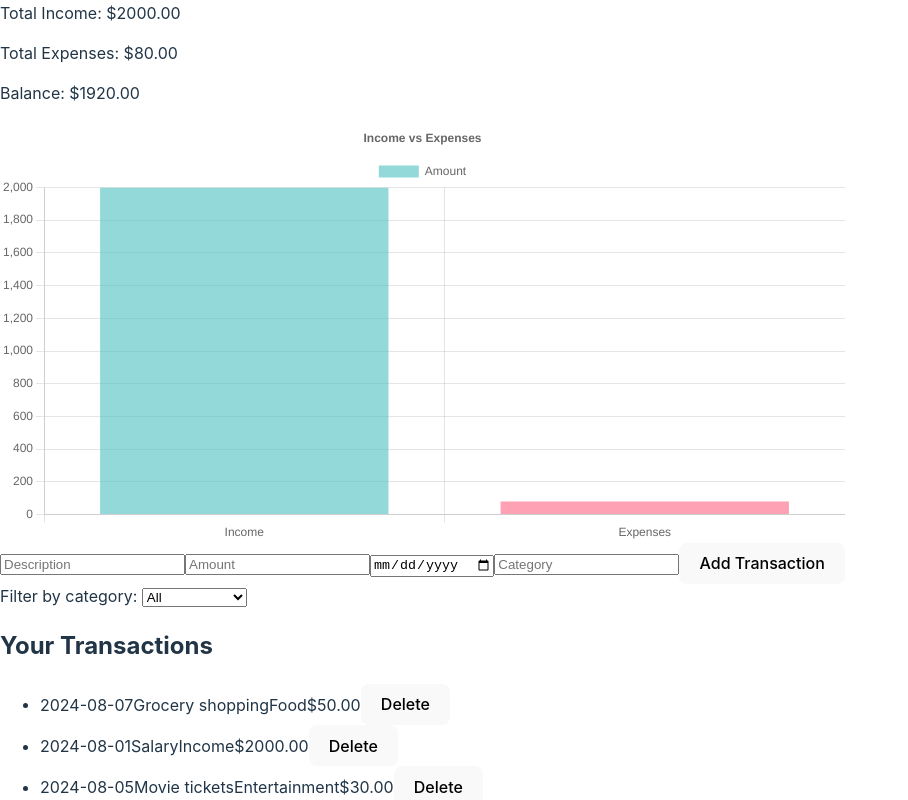
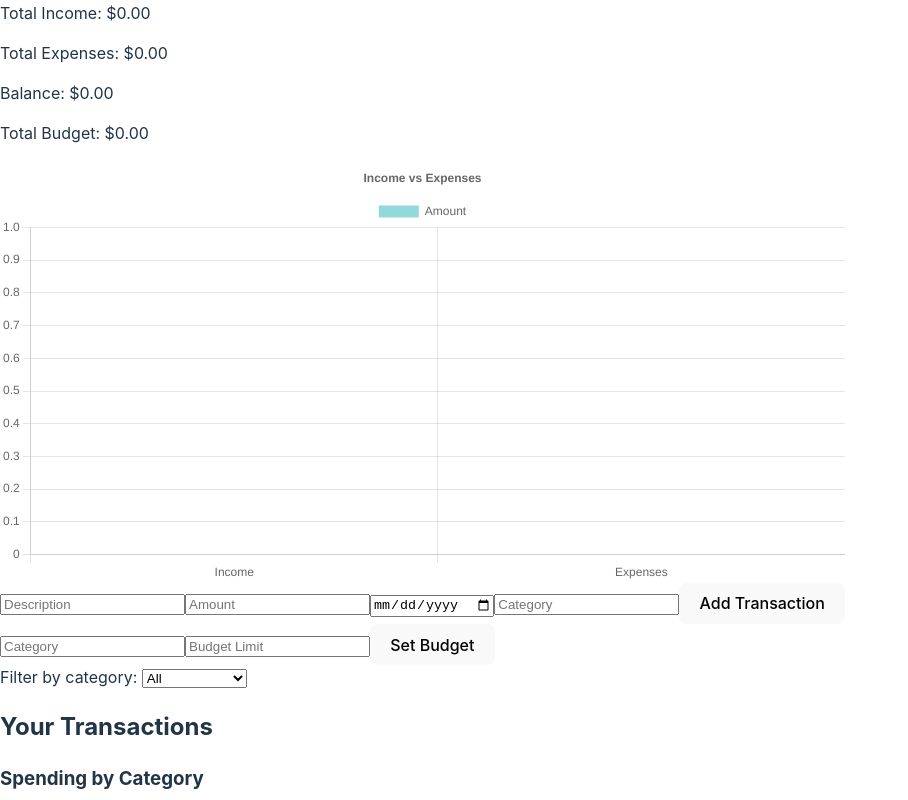
Before and after one commit to narasimha-1511/personal-finance-dashboard, a React (Vite) app: page / in a window 1280 px wide. Shown: the part 180-980 px from the top of the page, without its empty margins (0-908 px from the left). Built offline with nearby package versions, Linux system fonts and the light colour scheme.

Commit message:
implemented a budget tracking settings

```diff
--- a/src/App.jsx
+++ b/src/App.jsx
@@ -3,35 +3,18 @@ import Dashboard from "./components/Dashboard";
 import TransactionForm from "./components/TransactionForm";
 import CategoryFilter from "./components/CategoryFilter";
 import Summary from "./components/Summary";
+import BudgetForm from "./components/BudgetForm";
+import BudgetList from "./components/BudgetList";
 
 function App() {
   const [transactions, setTransactions] = useState(() => {
     const savedTransactions = localStorage.getItem("transactions");
-    return savedTransactions
-      ? JSON.parse(savedTransactions)
-      : [
-          {
-            id: 1,
-            description: "Grocery shopping",
-            amount: -50,
-            date: "2024-08-07",
-            category: "Food",
-          },
-          {
-            id: 2,
-            description: "Salary",
-            amount: 2000,
-            date: "2024-08-01",
-            category: "Income",
-          },
-          {
-            id: 3,
-            description: "Movie tickets",
-            amount: -30,
-            date: "2024-08-05",
-            category: "Entertainment",
-          },
-        ];
+    return savedTransactions ? JSON.parse(savedTransactions) : [];
+  });
+
+  const [budgets, setBudgets] = useState(() => {
+    const savedBudgets = localStorage.getItem("budgets");
+    return savedBudgets ? JSON.parse(savedBudgets) : [];
   });
 
   const [selectedCategory, setSelectedCategory] = useState("All");
@@ -39,6 +22,10 @@ function App() {
   useEffect(() => {
     localStorage.setItem("transactions", JSON.stringify(transactions));
   }, [transactions]);
+
+  useEffect(() => {
+    localStorage.setItem("budgets", JSON.stringify(budgets));
+  }, [budgets]);
 
   const addTransaction = (newTransaction) => {
     setTransactions((prevTransactions) => [
@@ -53,6 +40,17 @@ function App() {
     );
   };
 
+  const addBudget = (newBudget) => {
+    setBudgets((prevBudgets) => [
+      ...prevBudgets,
+      { ...newBudget, id: Date.now() },
+    ]);
+  };
+
+  const deleteBudget = (id) => {
+    setBudgets((prevBudgets) => prevBudgets.filter((b) => b.id !== id));
+  };
+
   const filteredTransactions =
     selectedCategory === "All"
       ? transactions
@@ -61,8 +59,9 @@ function App() {
   return (
     <div className="App">
       <h1>Personal Finance Dashboard</h1>
-      <Summary transactions={transactions} />
+      <Summary transactions={transactions} budgets={budgets} />
       <TransactionForm onAddTransaction={addTransaction} />
+      <BudgetForm onAddBudget={addBudget} />
       <CategoryFilter
         selectedCategory={selectedCategory}
         onCategoryChange={setSelectedCategory}
@@ -71,6 +70,11 @@ function App() {
         transactions={filteredTransactions}
         onDeleteTransaction={deleteTransaction}
       />
+      <BudgetList
+        budgets={budgets}
+        transactions={transactions}
+        onDeleteBudget={deleteBudget}
+      />
     </div>
   );
 }
--- /dev/null
+++ b/src/components/BudgetForm.jsx
@@ -0,0 +1,35 @@
+import React, { useState } from "react";
+
+function BudgetForm({ onAddBudget }) {
+  const [category, setCategory] = useState("");
+  const [limit, setLimit] = useState("");
+
+  const handleSubmit = (e) => {
+    e.preventDefault();
+    onAddBudget({ category, limit: parseFloat(limit) });
+    setCategory("");
+    setLimit("");
+  };
+
+  return (
+    <form onSubmit={handleSubmit}>
+      <input
+        type="text"
+        placeholder="Category"
+        value={category}
+        onChange={(e) => setCategory(e.target.value)}
+        required
+      />
+      <input
+        type="number"
+        placeholder="Budget Limit"
+        value={limit}
+        onChange={(e) => setLimit(e.target.value)}
+        required
+      />
+      <button type="submit">Set Budget</button>
+    </form>
+  );
+}
+
+export default BudgetForm;
--- /dev/null
+++ b/src/components/BudgetItem.jsx
@@ -0,0 +1,33 @@
+import React from "react";
+
+function BudgetItem({ budget, transactions, onDelete }) {
+  const spent = transactions
+    .filter((t) => t.category === budget.category && t.amount < 0)
+    .reduce((sum, t) => sum + Math.abs(t.amount), 0);
+
+  const percentage = (spent / budget.limit) * 100;
+
+  return (
+    <div className="BudgetItem">
+      <h3>{budget.category}</h3>
+      <p>Budget: ${budget.limit}</p>
+      <p>Spent: ${spent.toFixed(2)}</p>
+      <div className="progress-bar">
+        <div
+          className="progress"
+          style={{
+            width: `${Math.min(percentage, 100)}%`,
+            backgroundColor: percentage > 100 ? "red" : "green",
+          }}
+        ></div>
+      </div>
+      <p>{percentage.toFixed(2)}% used</p>
+      {percentage > 90 && (
+        <p className="warning">Warning: Approaching budget limit!</p>
+      )}
+      <button onClick={() => onDelete(budget.id)}>Delete Budget</button>
+    </div>
+  );
+}
+
+export default BudgetItem;
--- /dev/null
+++ b/src/components/BudgetList.jsx
@@ -0,0 +1,20 @@
+import React from "react";
+import BudgetItem from "./BudgetItem";
+
+function BudgetList({ budgets, transactions, onDeleteBudget }) {
+  return (
+    <div className="BudgetList">
+      <h2>Budget Tracking</h2>
+      {budgets.map((budget) => (
+        <BudgetItem
+          key={budget.id}
+          budget={budget}
+          transactions={transactions}
+          onDelete={onDeleteBudget}
+        />
+      ))}
+    </div>
+  );
+}
+
+export default BudgetList;
--- a/src/components/Summary.jsx
+++ b/src/components/Summary.jsx
@@ -1,7 +1,7 @@
 import React from "react";
 import IncomeExpenseChart from "./IncomeExpenseChart";
 
-function Summary({ transactions }) {
+function Summary({ transactions, budgets }) {
   const income = transactions
     .filter((t) => t.amount > 0)
     .reduce((sum, t) => sum + t.amount, 0);
@@ -12,6 +12,8 @@ function Summary({ transactions }) {
 
   const balance = income - expenses;
 
+  const totalBudget = budgets.reduce((sum, b) => sum + b.limit, 0);
+
   return (
     <div className="Summary">
       <h2>Financial Summary</h2>
@@ -19,6 +21,7 @@ function Summary({ transactions }) {
         <p>Total Income: ${income.toFixed(2)}</p>
         <p>Total Expenses: ${expenses.toFixed(2)}</p>
         <p>Balance: ${balance.toFixed(2)}</p>
+        <p>Total Budget: ${totalBudget.toFixed(2)}</p>
       </div>
       <IncomeExpenseChart income={income} expenses={expenses} />
     </div>
```
